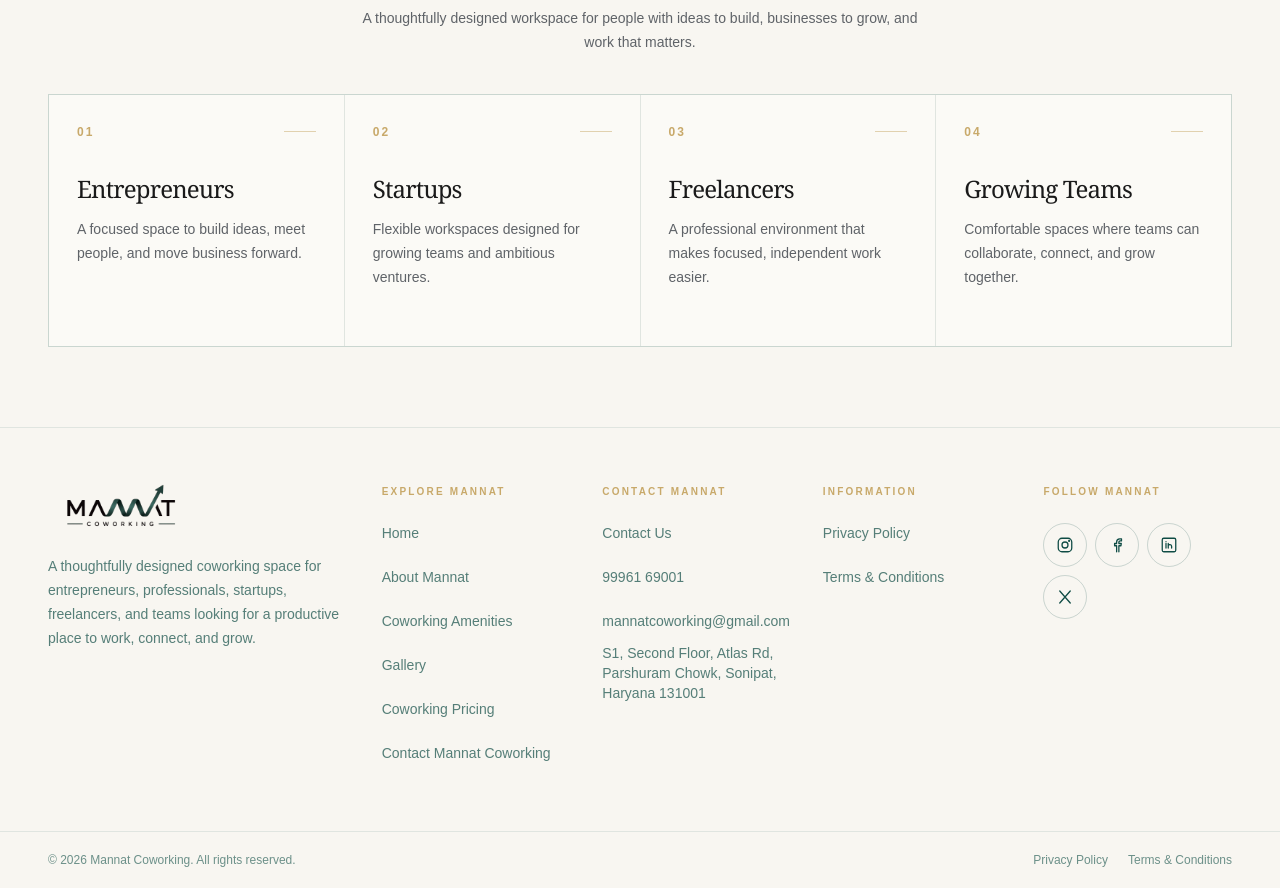
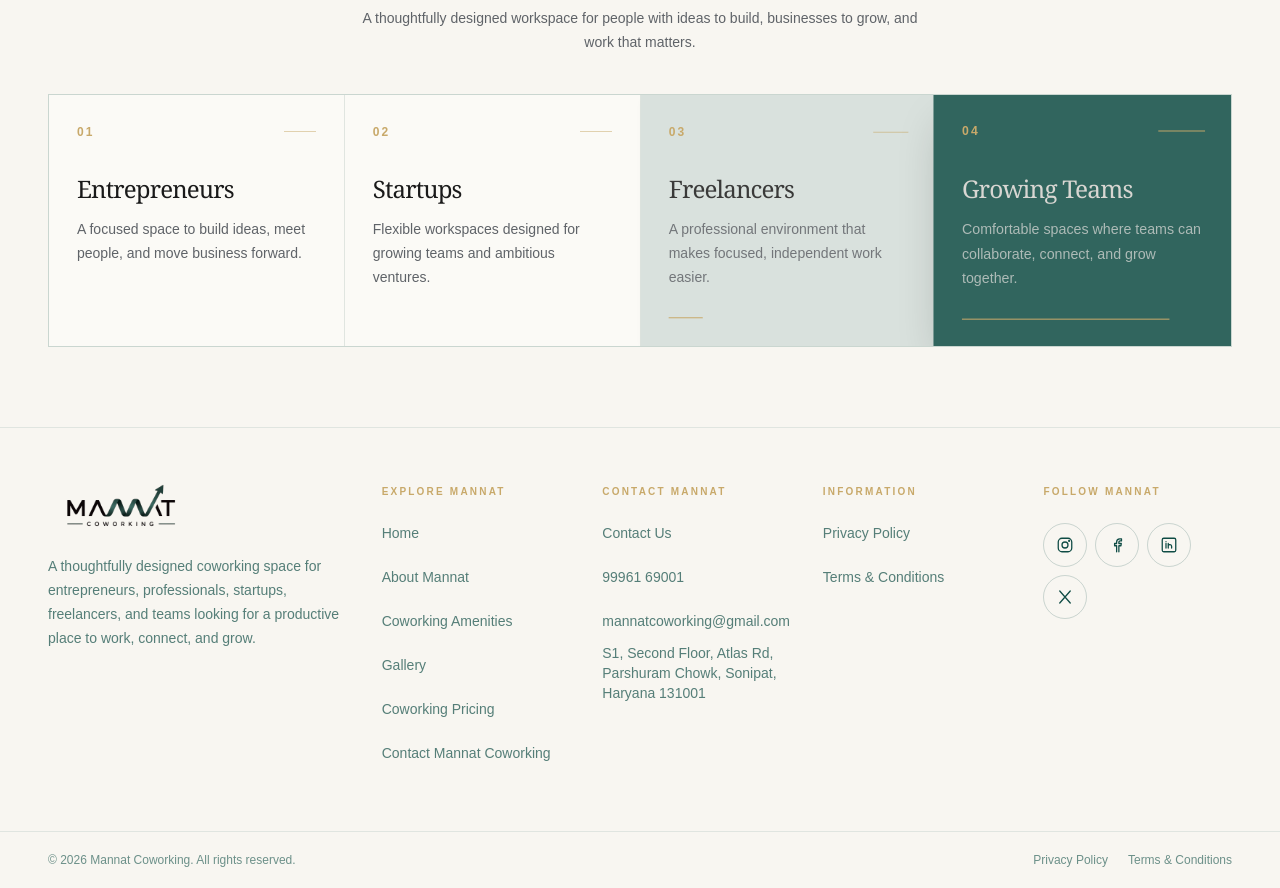
Before and after one commit to sumit8950/mannat-coworking, a Next.js app: page / in a window 1280 px wide. Shown: the part 3052-3940 px from the top of the page. Built offline with nearby package versions, Linux system fonts and the light colour scheme; no server answers.

Commit message:
updating file whoismannatcoworkingor.tsx

```diff
--- a/components/sections/about/WhoIsMannatFor.tsx
+++ b/components/sections/about/WhoIsMannatFor.tsx
@@ -1,27 +1,32 @@
 "use client";
 
 import { motion } from "framer-motion";
+import { useEffect, useState } from "react";
 
 const audiences = [
   {
     number: "01",
     title: "Entrepreneurs",
-    description: "A focused space to build ideas, meet people, and move business forward.",
+    description:
+      "A focused space to build ideas, meet people, and move business forward.",
   },
   {
     number: "02",
     title: "Startups",
-    description: "Flexible workspaces designed for growing teams and ambitious ventures.",
+    description:
+      "Flexible workspaces designed for growing teams and ambitious ventures.",
   },
   {
     number: "03",
     title: "Freelancers",
-    description: "A professional environment that makes focused, independent work easier.",
+    description:
+      "A professional environment that makes focused, independent work easier.",
   },
   {
     number: "04",
     title: "Growing Teams",
-    description: "Comfortable spaces where teams can collaborate, connect, and grow together.",
+    description:
+      "Comfortable spaces where teams can collaborate, connect, and grow together.",
   },
 ];
 
@@ -49,10 +54,22 @@ const item = {
 };
 
 export default function WhoIsMannatFor() {
+  const [activeCard, setActiveCard] = useState(0);
+  const [paused, setPaused] = useState(false);
+
+  useEffect(() => {
+    if (paused) return;
+
+    const interval = setInterval(() => {
+      setActiveCard((prev) => (prev + 1) % audiences.length);
+    }, 2000);
+
+    return () => clearInterval(interval);
+  }, [paused]);
+
   return (
     <section className="overflow-hidden bg-[#F8F6F1] px-6 py-14 sm:px-10 sm:py-16 lg:px-12 lg:py-20">
       <div className="mx-auto max-w-7xl">
-
         {/* HEADER */}
         <motion.div
           initial={{ opacity: 0, y: 18 }}
@@ -84,14 +101,24 @@ export default function WhoIsMannatFor() {
           initial="hidden"
           whileInView="visible"
           viewport={{ once: true, amount: 0.2 }}
+          onMouseEnter={() => setPaused(true)}
+          onMouseLeave={() => setPaused(false)}
           className="mt-10 grid grid-cols-1 gap-px overflow-hidden border border-[#0F4C45]/10 bg-[#0F4C45]/10 sm:grid-cols-2 lg:grid-cols-4"
         >
-          {audiences.map((audience) => (
+          {audiences.map((audience, index) => {
+            const active = activeCard === index;
+
+            return (
               <motion.article
                 key={audience.number}
                 variants={item}
                 whileHover={{ y: -4 }}
-              className="group relative bg-[#FBFAF6] px-6 py-7 transition-all duration-500 hover:bg-[#0F4C45] sm:px-7"
+                onClick={() => setActiveCard(index)}
+                className={`group relative cursor-pointer px-6 py-7 sm:px-7 transition-all duration-700 ${
+                  active
+                    ? "bg-[#0F4C45] scale-[1.02] shadow-2xl"
+                    : "bg-[#FBFAF6] hover:bg-[#0F4C45]"
+                }`}
               >
                 {/* NUMBER */}
                 <div className="flex items-center justify-between">
@@ -99,23 +126,46 @@ export default function WhoIsMannatFor() {
                     {audience.number}
                   </span>
 
-                <span className="h-px w-8 bg-[#C8A96A]/50 transition-all duration-500 group-hover:w-12 group-hover:bg-[#C8A96A]" />
+                  <span
+                    className={`h-px transition-all duration-700 ${
+                      active
+                        ? "w-12 bg-[#C8A96A]"
+                        : "w-8 bg-[#C8A96A]/50 group-hover:w-12 group-hover:bg-[#C8A96A]"
+                    }`}
+                  />
                 </div>
 
                 {/* TITLE */}
-              <h3 className="mt-8 font-serif text-2xl tracking-[-0.035em] text-[#1A1A1A] transition-colors duration-500 group-hover:text-[#F8F6F1]">
+                <h3
+                  className={`mt-8 font-serif text-2xl tracking-[-0.035em] transition-colors duration-700 ${
+                    active
+                      ? "text-[#F8F6F1]"
+                      : "text-[#1A1A1A] group-hover:text-[#F8F6F1]"
+                  }`}
+                >
                   {audience.title}
                 </h3>
 
                 {/* DESCRIPTION */}
-              <p className="mt-3 text-sm leading-6 text-[#5F6368] transition-colors duration-500 group-hover:text-[#F8F6F1]/70">
+                <p
+                  className={`mt-3 text-sm leading-6 transition-colors duration-700 ${
+                    active
+                      ? "text-[#F8F6F1]/70"
+                      : "text-[#5F6368] group-hover:text-[#F8F6F1]/70"
+                  }`}
+                >
                   {audience.description}
                 </p>
 
                 {/* BOTTOM ACCENT */}
-              <div className="mt-7 h-px w-0 bg-[#C8A96A] transition-all duration-500 group-hover:w-full" />
+                <div
+                  className={`mt-7 h-px bg-[#C8A96A] transition-all duration-700 ${
+                    active ? "w-full" : "w-0 group-hover:w-full"
+                  }`}
+                />
               </motion.article>
-          ))}
+            );
+          })}
         </motion.div>
       </div>
     </section>
```
Lines whose indentation alone changed are shown as unchanged.
